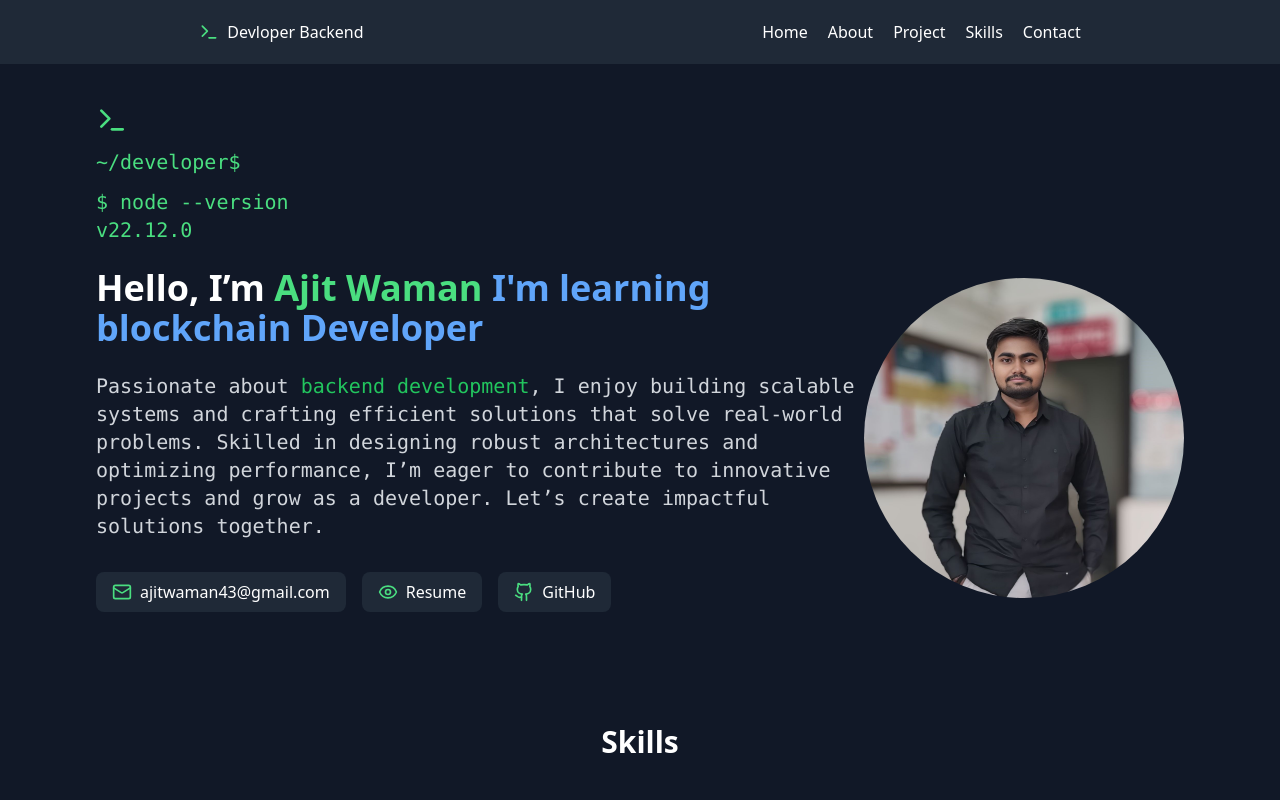
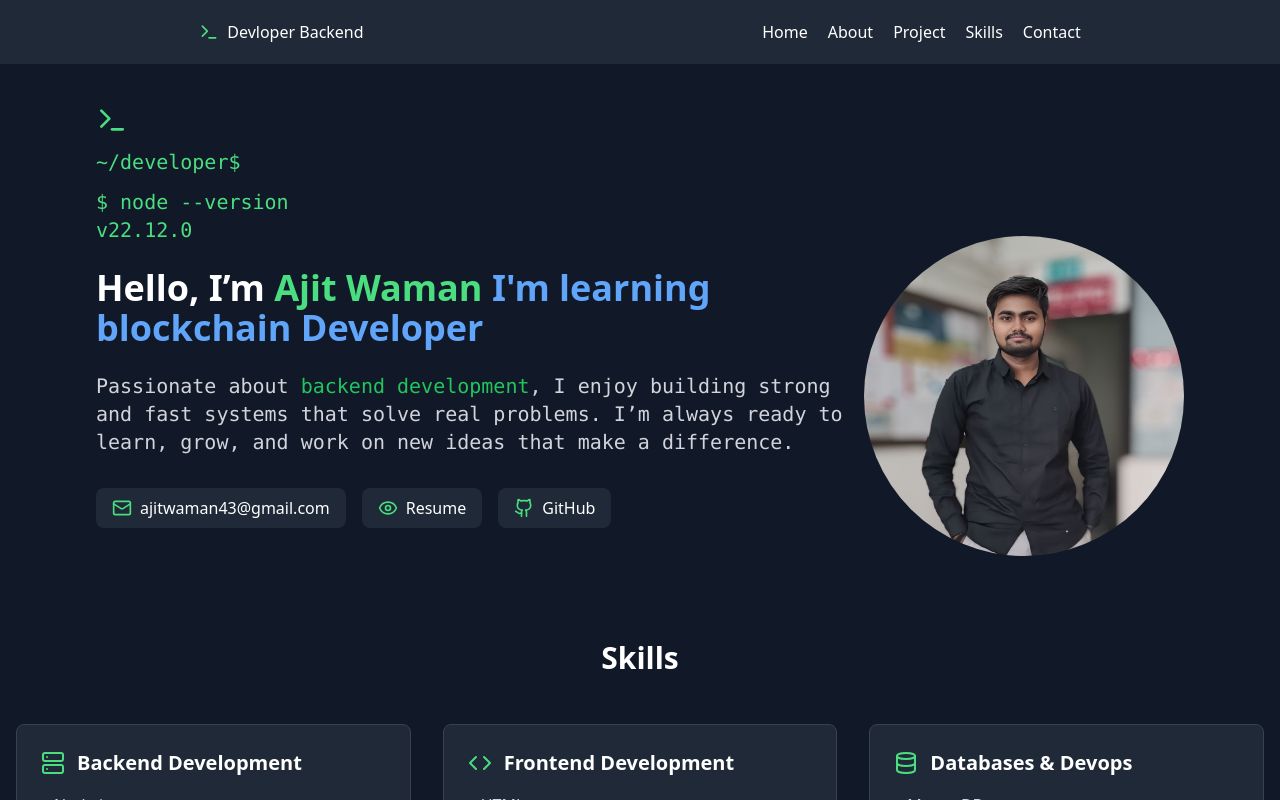
Before and after one commit to Ajitwaman980/portfolio, a React (Vite) app: page / in a window 1280 px wide. Shown: the top 800 px of the page. Built offline with nearby package versions, Linux system fonts and the light colour scheme.

Commit message:
intro change

```diff
--- a/src/component/About.jsx
+++ b/src/component/About.jsx
@@ -56,11 +56,9 @@ export const About = () => {
           <p className="text-xl text-gray-300 mb-8 font-mono">
             Passionate about{" "}
             <span className="text-green-500">backend development</span>, I enjoy
-            building scalable systems and crafting efficient solutions that
-            solve real-world problems. Skilled in designing robust architectures
-            and optimizing performance, I’m eager to contribute to innovative
-            projects and grow as a developer. Let’s create impactful solutions
-            together.
+            building strong and fast systems that solve real problems. I’m
+            always ready to learn, grow, and work on new ideas that make a
+            difference.
           </p>
           <div className="flex flex-wrap gap-4 mb-8">
             <a
```
